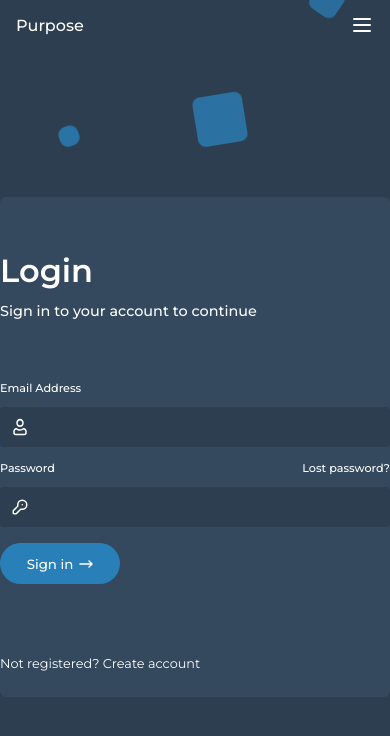
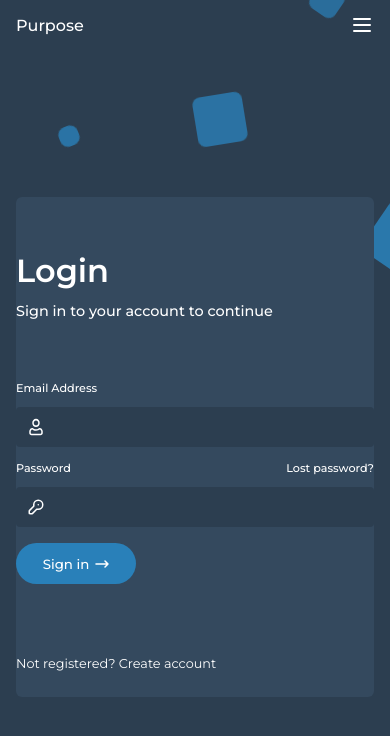
Before and after one commit to georgefaulkner1/React-Demo-Single-Page, a React (Vite) app: page / in a window 390 px wide. Shown: the top 736 px of the page. Built offline with nearby package versions, Linux system fonts and the light colour scheme.

Commit message:
mobile response testing

```diff
--- a/src/stylesheets/main.css
+++ b/src/stylesheets/main.css
@@ -423,7 +423,6 @@ body {
     height: 24px;
 }
 
-
 @keyframes animateSquare {
 
     0% {
@@ -463,7 +462,11 @@ body {
         overflow: hidden;
     }
 
-    .login-container, .inner-login-container {
-        width: 100vw;
+    .login-container {
+        width: calc(100vw - 2em);
+    }
+
+    .inner-login-container {
+        width: 100%;
     }
 }
```
